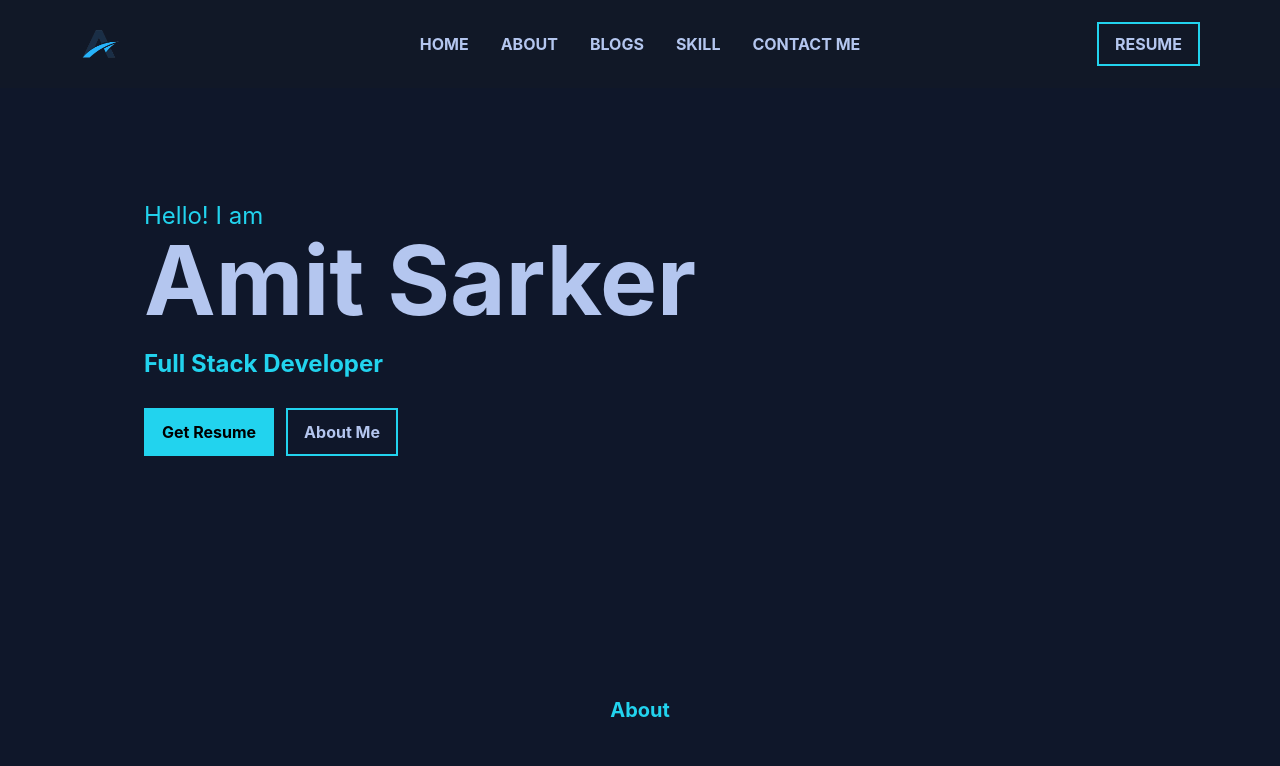
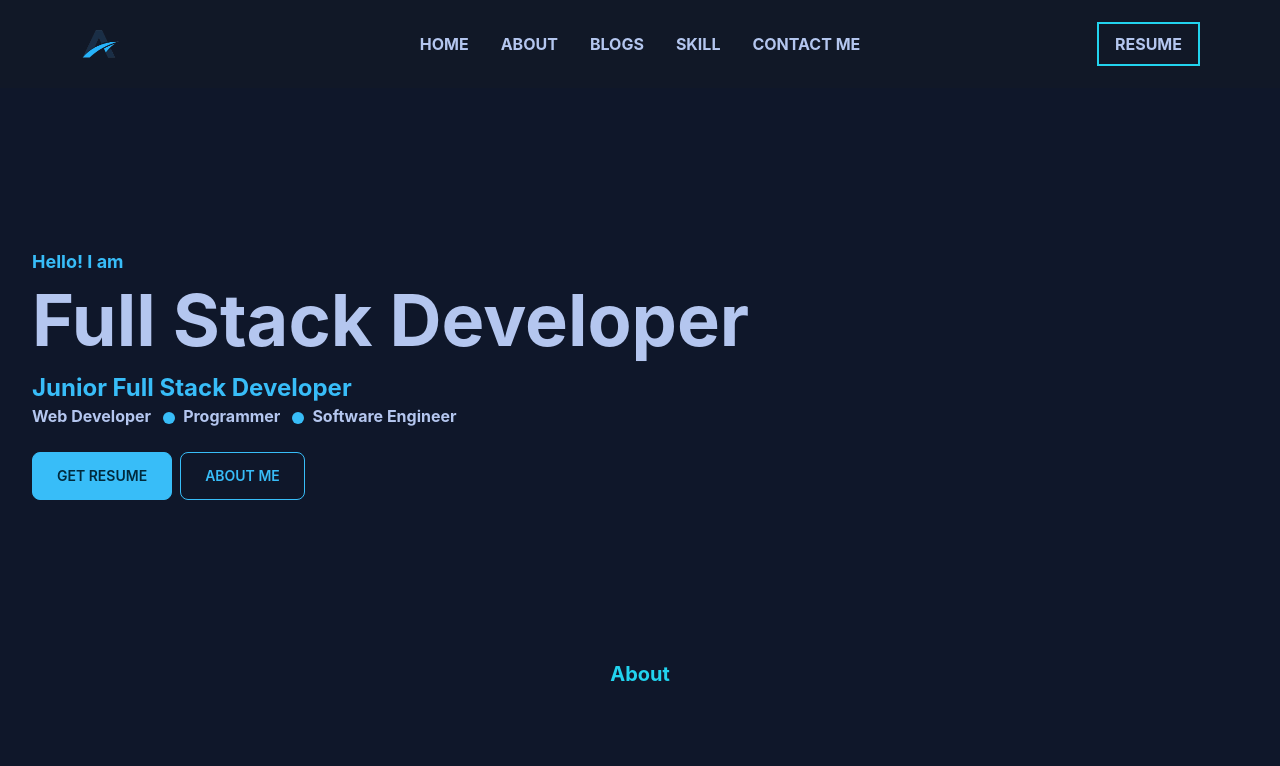
Before and after one commit to amit-sarker-00/Portfolio, a React (Create React App) app: page / in a window 1280 px wide. Shown: the top 766 px of the page. Built offline with nearby package versions, Linux system fonts and the light colour scheme; no server answers.

Commit message:
typscript animation added

```diff
--- a/package.json
+++ b/package.json
@@ -14,6 +14,7 @@
     "react-icons": "^4.7.1",
     "react-router-dom": "^6.4.4",
     "react-scripts": "5.0.1",
+    "react-type-animation": "^2.1.2",
     "web-vitals": "^2.1.4"
   },
   "scripts": {
--- a/src/Pages/Home/Banner/Banner.js
+++ b/src/Pages/Home/Banner/Banner.js
@@ -1,33 +1,92 @@
 import React from "react";
 import { Link } from "react-router-dom";
+import { TypeAnimation } from "react-type-animation";
 
 const Banner = () => {
   return (
-    <div
-      className=" md:px-20 lg:px-36 px-8 lg:my-28 md:my-24 sm:my-12 lg:h-96 h-72  "
-      data-aos="fade-up"
-      data-aos-delay="40"
-      data-aos-duration="1000"
-    >
+    // <div
+    //   className=" md:px-20 lg:px-36 px-8 lg:my-28 md:my-24 sm:my-12 lg:h-96 h-72  "
+    //   data-aos="fade-up"
+    //   data-aos-delay="40"
+    //   data-aos-duration="1000"
+    // >
+    //   <div>
+    //     <h2 className="text-cyan-400 text-2xl">Hello! I am</h2>
+    //     <h1 className="md:text-6xl sm:text-5xl text-4xl font-bold lg:text-8xl">
+    //       Amit Sarker
+    //     </h1>
+    //     <h2 className="text-cyan-400 text-2xl font-bold mt-5">
+    //       Full Stack Developer
+    //     </h2>
+    //   </div>
+    //   <div className="space-x-3 mt-10">
+    //     <a
+    //       href="https://drive.google.com/file/d/1EY7ocho6DCD1f2GpeLGDeDr_7IOCfQex/view?usp=sharing"
+    //       className="  bg-cyan-400 py-2 sm:py-3 border-cyan-400 border-2 px-1 sm:px-4 font-bold text-black"
+    //     >
+    //       Get Resume
+    //     </a>
+    //     <Link className="  border-cyan-400 border-2 sm:py-3 py-2 px-1 sm:px-4 font-bold">
+    //       About Me
+    //     </Link>
+    //   </div>
+    // </div>
+    <div className="relative py-16 lg:pt-0 lg:flex-col lg:pb-0">
+      <div className="flex flex-col items-center sm:items-start w-full max-w-xl px-4 mx-auto lg:px-8 lg:max-w-screen-xl">
+        <div className="mb-16 lg:my-40 lg:pr-5">
+          <div className="text-center sm:text-start mb-6">
             <div>
-        <h2 className="text-cyan-400 text-2xl">Hello! I am</h2>
-        <h1 className="md:text-6xl sm:text-5xl text-4xl font-bold lg:text-8xl">
-          Amit Sarker
-        </h1>
-        <h2 className="text-cyan-400 text-2xl font-bold mt-5">
-          Full Stack Developer
-        </h2>
+              <p className="font-bold text-lg text-primary">Hello! I am</p>
             </div>
-      <div className="space-x-3 mt-10">
+            <TypeAnimation
+              sequence={[
+                "Amit Sarker",
+                2000,
+                "Full Stack Developer",
+                3000,
+                () => {
+                  console.log("Done typing!");
+                },
+              ]}
+              wrapper="div"
+              cursor={true}
+              repeat={Infinity}
+              className="lg:text-7xl md:text-6xl sm:text-5xl text-3xl  font-bold pb-4 pt-2"
+            />
+            <p className="text-base md:text-2xl font-bold text-primary">
+              Junior Full Stack Developer
+            </p>
+            <ul className="sm:flex   gap-8 font-bold ">
+              <li className="list-none">Web Developer</li>
+              <li className="relative">
+                {" "}
+                <span className="absolute -left-5 hidden sm:block bg-primary w-3 h-3 rounded-full top-1/3"></span>
+                Programmer{" "}
+              </li>
+              <li className="relative">
+                <span className="absolute -left-5 hidden sm:block bg-primary w-3 h-3 rounded-full top-1/3"></span>
+                Software Engineer{" "}
+              </li>
+            </ul>
+          </div>
+          <div className="flex flex-col gap-2 items-center sm:flex-row">
             <a
+              target="_blank"
+              rel="noopener noreferrer"
               href="https://drive.google.com/file/d/1EY7ocho6DCD1f2GpeLGDeDr_7IOCfQex/view?usp=sharing"
-          className="  bg-cyan-400 py-2 sm:py-3 border-cyan-400 border-2 px-1 sm:px-4 font-bold text-black"
+              className="btn btn-primary w-full sm:w-auto px-6 "
             >
               Get Resume
             </a>
-        <Link className="  border-cyan-400 border-2 sm:py-3 py-2 px-1 sm:px-4 font-bold">
+            <a
+              href="#about"
+              aria-label=""
+              className=" btn-outline btn-primary btn  w-full sm:w-auto px-6"
+            >
               About Me
-        </Link>
+            </a>
+          </div>
+        </div>
       </div>
     </div>
   );
--- a/src/Shared/Footer/Footer.js
+++ b/src/Shared/Footer/Footer.js
@@ -10,7 +10,7 @@ const Footer = () => {
       <footer className="footer footer-center p-10 bg-gray-900  rounded">
         <div className="grid grid-flow-col gap-4">
           <a href="#about" className="link link-hover">
-            About us
+            About Me
           </a>
           <Link to="/contactme" className="link link-hover">
             Contact
```
Also changed, not shown: 1 other file (tests, documents, lock files or other folders). Lines whose indentation alone changed are shown as unchanged.
